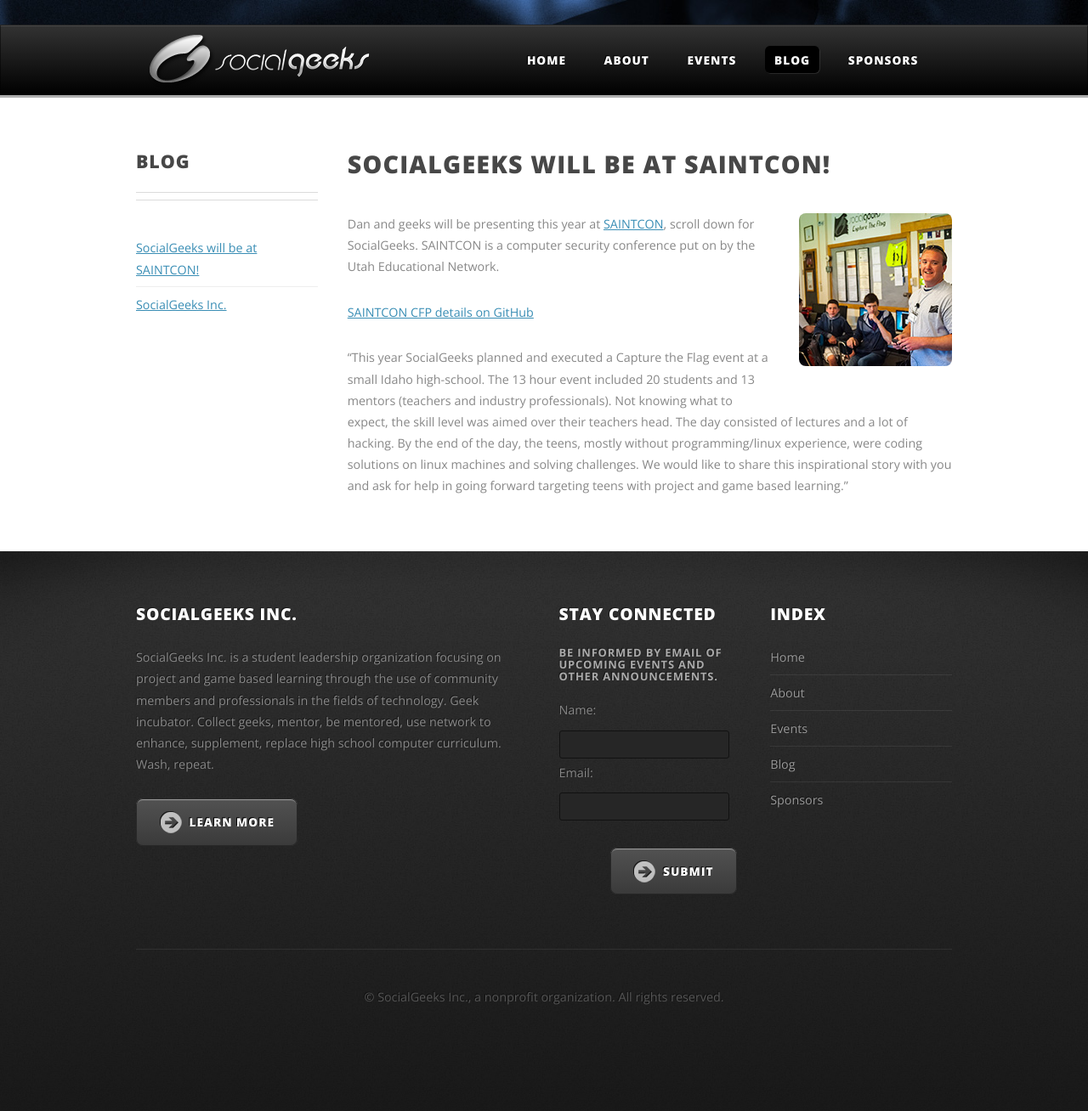
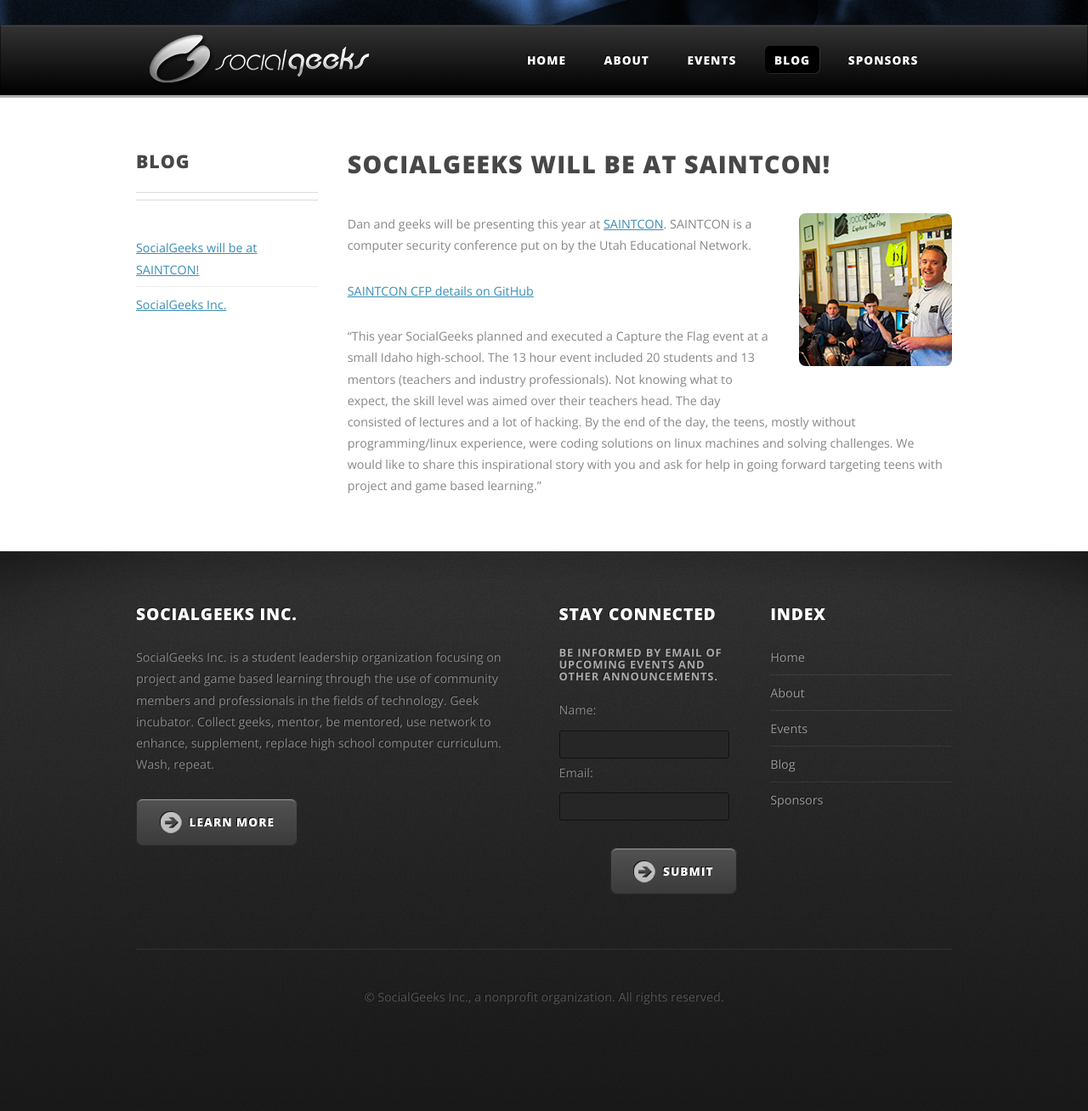
Before and after one commit to jahrik/socialgeeks.com, a Jekyll site: the page built from _posts/2013-07-16-SaintCon-RFP-presentation.md, in a window 1280 px wide. Shown: the whole page at 85% size. Built offline with Jekyll 4.4.1, drawn with Linux system fonts in a browser that asks for light colours.

Commit message:
Fix grammar in SaintCon post

```diff
--- a/_posts/2013-07-16-SaintCon-RFP-presentation.md
+++ b/_posts/2013-07-16-SaintCon-RFP-presentation.md
@@ -7,7 +7,7 @@
 tags: []
 ---
 
-Dan and geeks will be presenting this year at <a href="http://www.saintcon.org/" target="_blank">SAINTCON</a>, scroll down for SocialGeeks.  SAINTCON is a computer security conference put on by the Utah Educational Network.
+Dan and geeks will be presenting this year at <a href="http://www.saintcon.org/" target="_blank">SAINTCON</a>.  SAINTCON is a computer security conference put on by the Utah Educational Network.
 
 <a href="https://github.com/SocialGeeks/npo/blob/master/cfp/saintcon_abstract.md" target="_blank">SAINTCON CFP details on GitHub</a>
 
```
